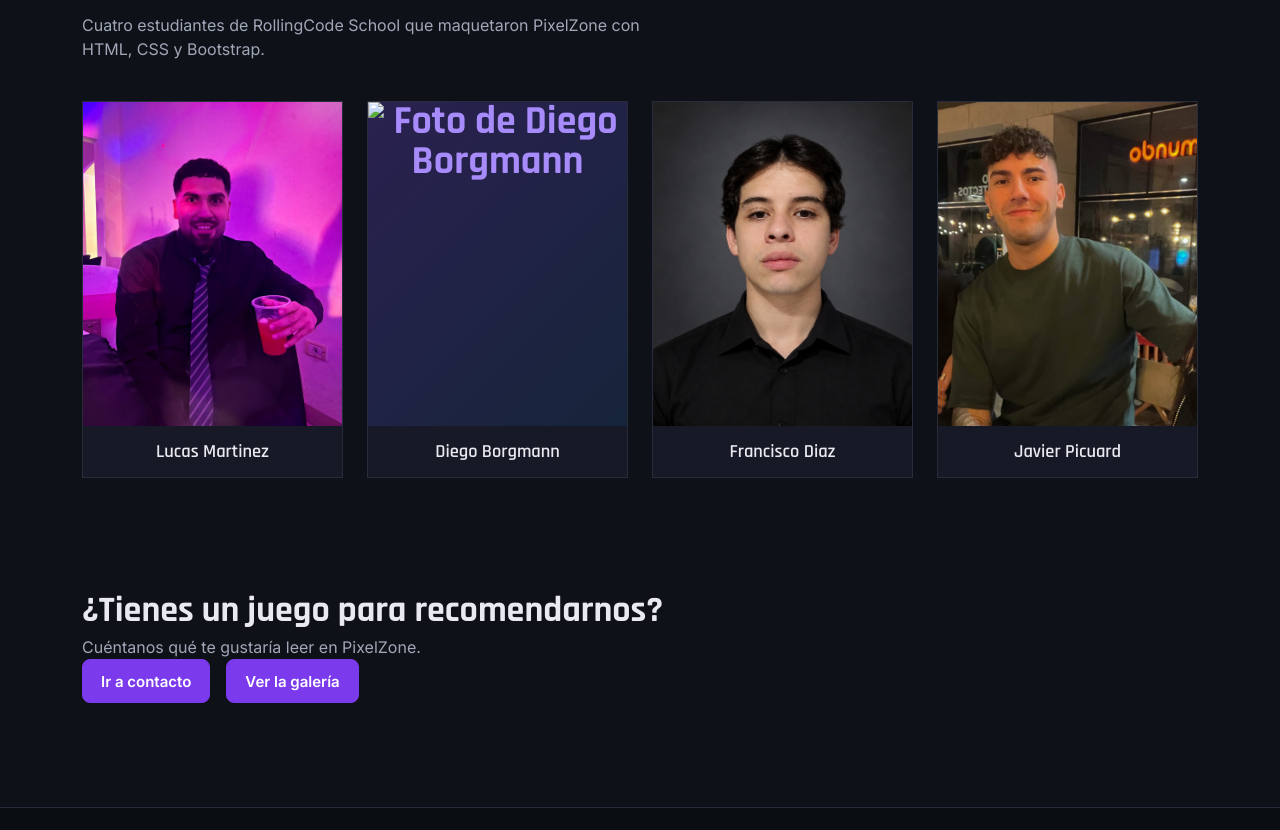
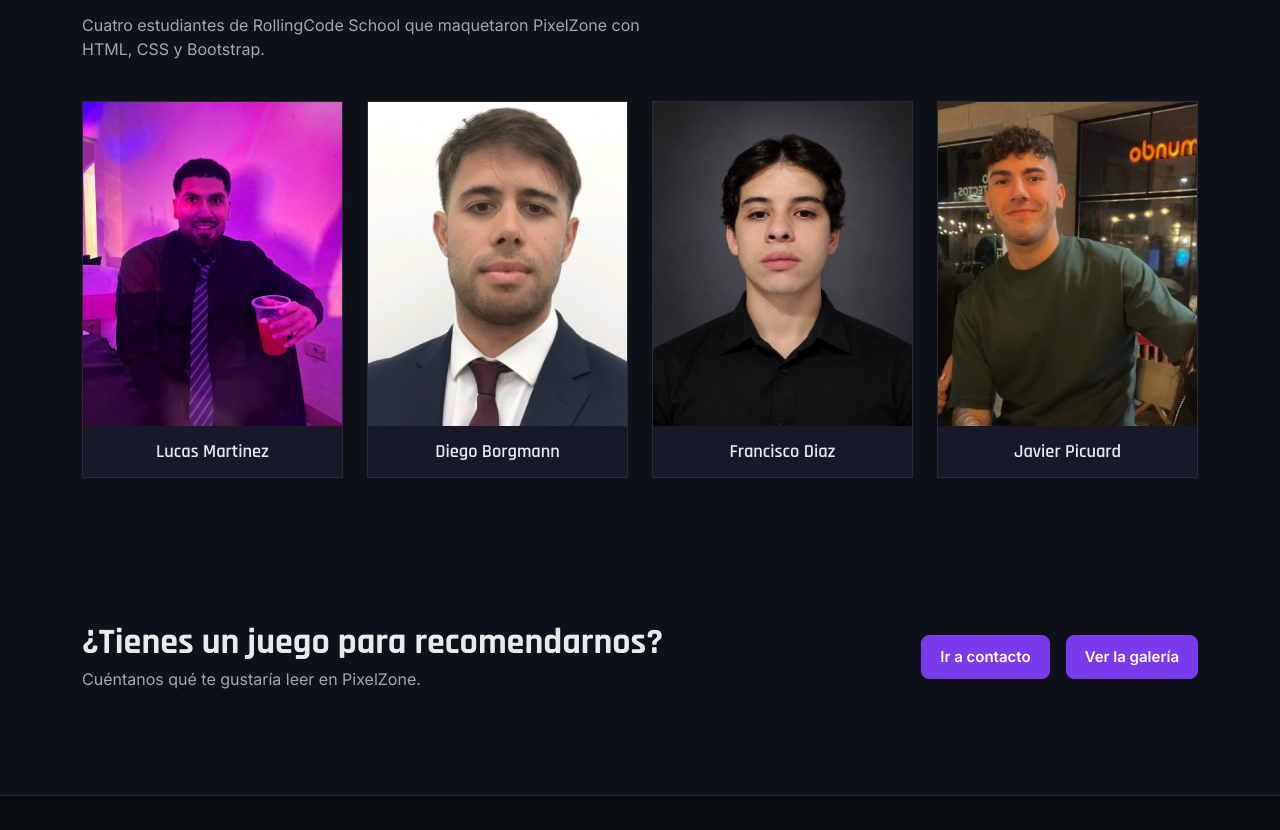
Before and after one commit to LucasMartinez0/gamingblog, a plain HTML site: page pages/acercadenosotros.html in a window 1280 px wide. Shown: the part 1576-2406 px from the top of the page. Drawn offline with nearby package versions, Linux system fonts and the light colour scheme; files whose address does not match are found by name.

Commit message:
se midifico el footer y la foto de integrantes

```diff
--- a/css/style.css
+++ b/css/style.css
@@ -502,6 +502,20 @@ main {
 
 /* ---------- Cierre ---------- */
 .about-cta {
+  border-top: 1px solid var(--color-border);
+  padding-top: 2rem;
+  display: flex;
+  flex-wrap: wrap;
+  align-items: center;
+  justify-content: space-between;
+  gap: 1.5rem;
+}
+
+@media (prefers-reduced-motion: reduce) {
+  .about-slot {
+    transition: none;
+  }
+}
 /* =====================================================
    7. PÁGINA ERROR 404
    ===================================================== */
--- a/pages/acercadenosotros.html
+++ b/pages/acercadenosotros.html
@@ -62,22 +62,8 @@
                 >
               </li>
             </ul>
-            <button
-  class="btn-pixel btn-pixel-outline"
-  type="button"
-  data-bs-toggle="modal"
-  data-bs-target="#suscription"
->
-  Suscripción
-</button>
-<button
-  class="btn-pixel"
-  type="button"
-  data-bs-toggle="modal"
-  data-bs-target="#login"
->
-  Login
-</button>
+            <button class="btn-pixel btn-pixel-outline" type="button" data-bs-toggle="modal"  data-bs-target="#suscription"> Suscripción</button>
+            <button class="btn-pixel" type="button" data-bs-toggle="modal" data-bs-target="#login"> Login </button>
         </div>
       </nav>
     </header>
@@ -309,7 +295,7 @@
           Cuatro estudiantes de RollingCode School que maquetaron PixelZone con
           HTML, CSS y Bootstrap.
         </p>
-        <!--cambiar en cada ficha las iniciales por las fotos de nossotros-->
+        <!--cambiar en cada ficha las iniciales por las fotos de nosotros-->
         <div class="row row-cols-2 row-cols-lg-4 g-3 g-lg-4 mt-1">
           <div class="col">
             <article class="about-slot">
@@ -321,7 +307,7 @@
           <div class="col">
             <article class="about-slot">
               <span class="about-slot-tag">P2</span>
-              <div class="about-avatar"> <img src="../img/diego.jpeg" alt="Foto de Diego Borgmann" /></div>
+              <div class="about-avatar"> <img src="../img/diego.jpg" alt="Foto de Diego Borgmann" /></div>
               <h3 class="about-slot-name">Diego Borgmann</h3>
             </article>
           </div>
```
